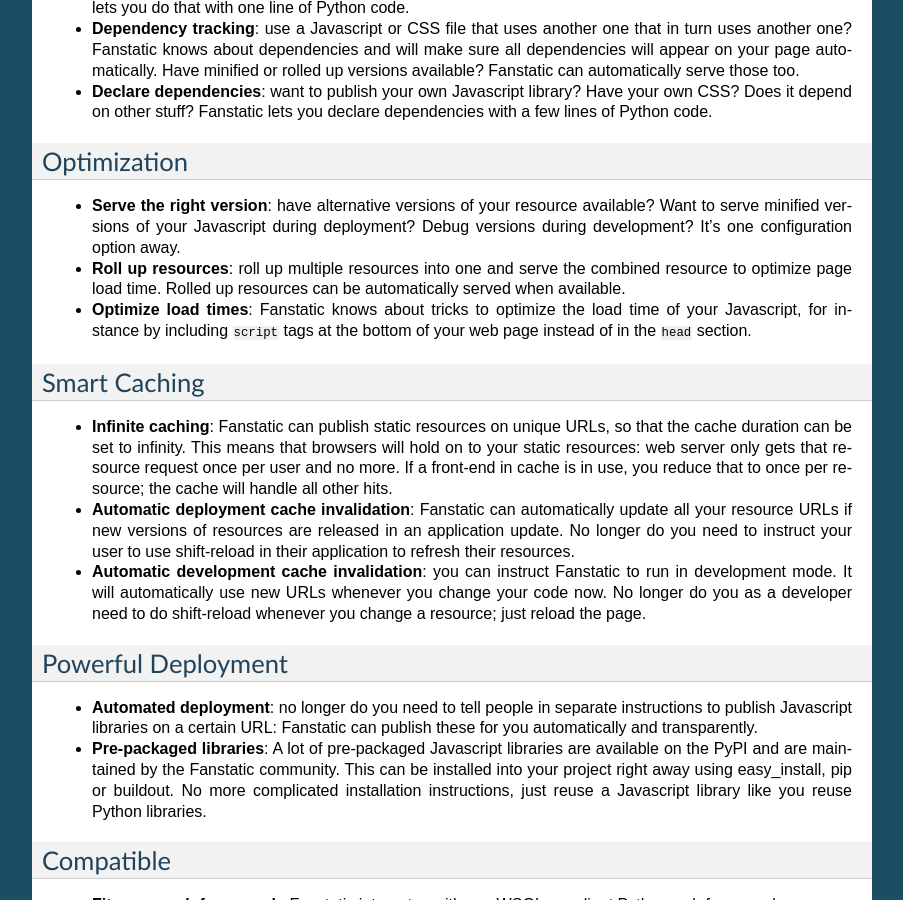
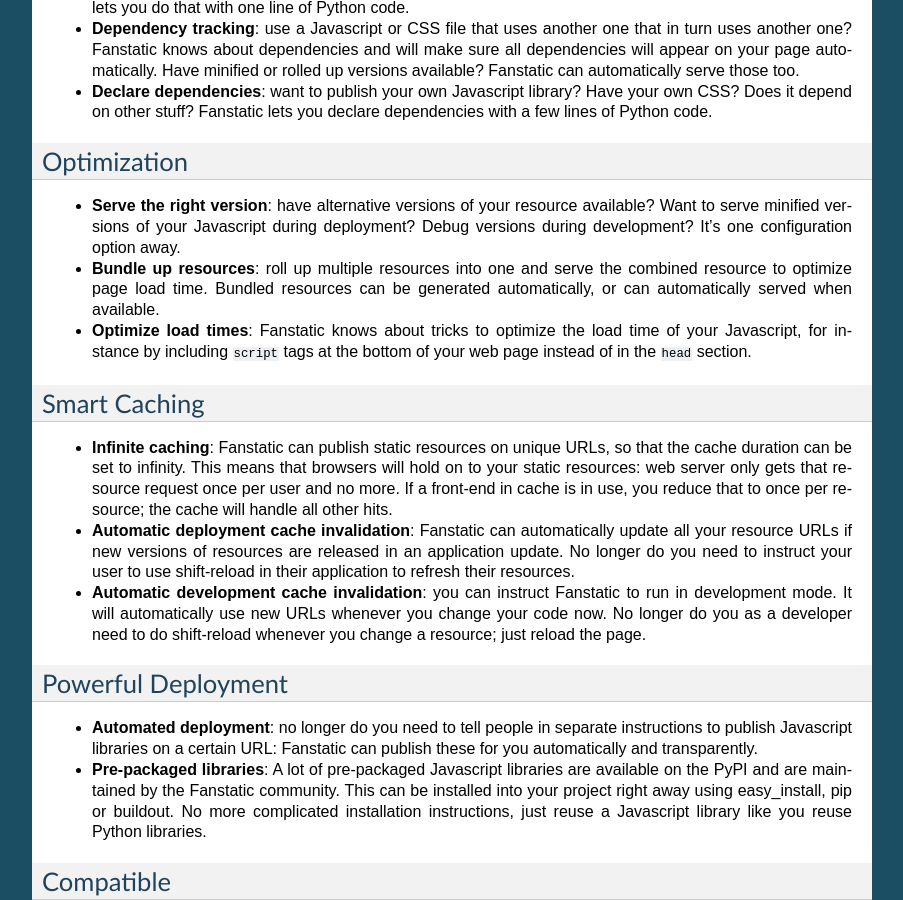
Before and after one commit to zopefoundation/fanstatic, a Sphinx documentation site: the page built from doc/intro.rst, in a window 1280 px wide and 900 px high, scrolled down 485 px. Shown: the whole window, without its empty margins (198-1101 px from the left). Built offline with Sphinx 7.4.7, drawn with Linux system fonts in a browser that asks for light colours.

Commit message:
Describe bundles a bit better in the promo.

```diff
--- a/doc/intro.rst
+++ b/doc/intro.rst
@@ -53,9 +53,10 @@
   Javascript during deployment? Debug versions during development?
   It's one configuration option away.
 
-* **Roll up resources**: roll up multiple resources into one and serve
-  the combined resource to optimize page load time. Rolled up
-  resources can be automatically served when available.
+* **Bundle up resources**: roll up multiple resources into one and
+  serve the combined resource to optimize page load time. Bundled
+  resources can be generated automatically, or can automatically
+  served when available.
 
 * **Optimize load times**: Fanstatic knows about tricks to optimize
   the load time of your Javascript, for instance by including
```
